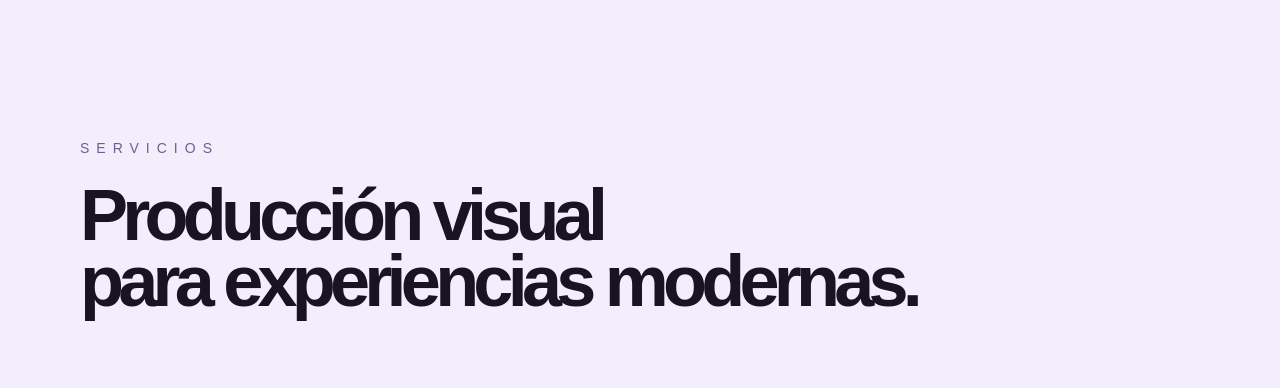
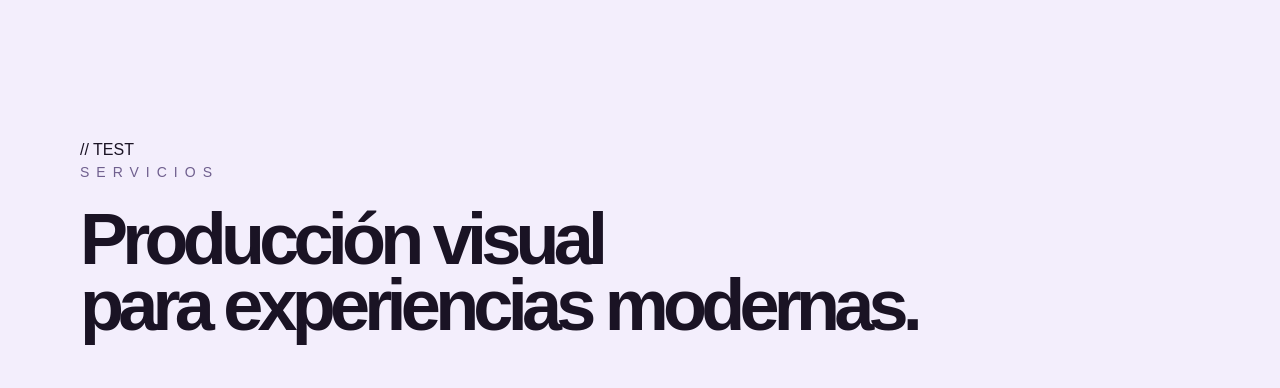
Before and after one commit to LAVGia/luisalberto-landing, a Next.js app: page / in a window 1280 px wide. Shown: the part 2580-2968 px from the top of the page. Built offline with nearby package versions, Linux system fonts and the light colour scheme.

Commit message:
actualizacion luxury landing

```diff
--- a/app/page.tsx
+++ b/app/page.tsx
@@ -298,7 +298,7 @@ leading-none tracking-[-0.08em]">
       >
 
         <div className="max-w-5xl mb-28">
-
+// TEST
           <p className="uppercase tracking-[0.5em] text-[#6f5f8e] mb-6
 text-sm">
             Servicios
```
